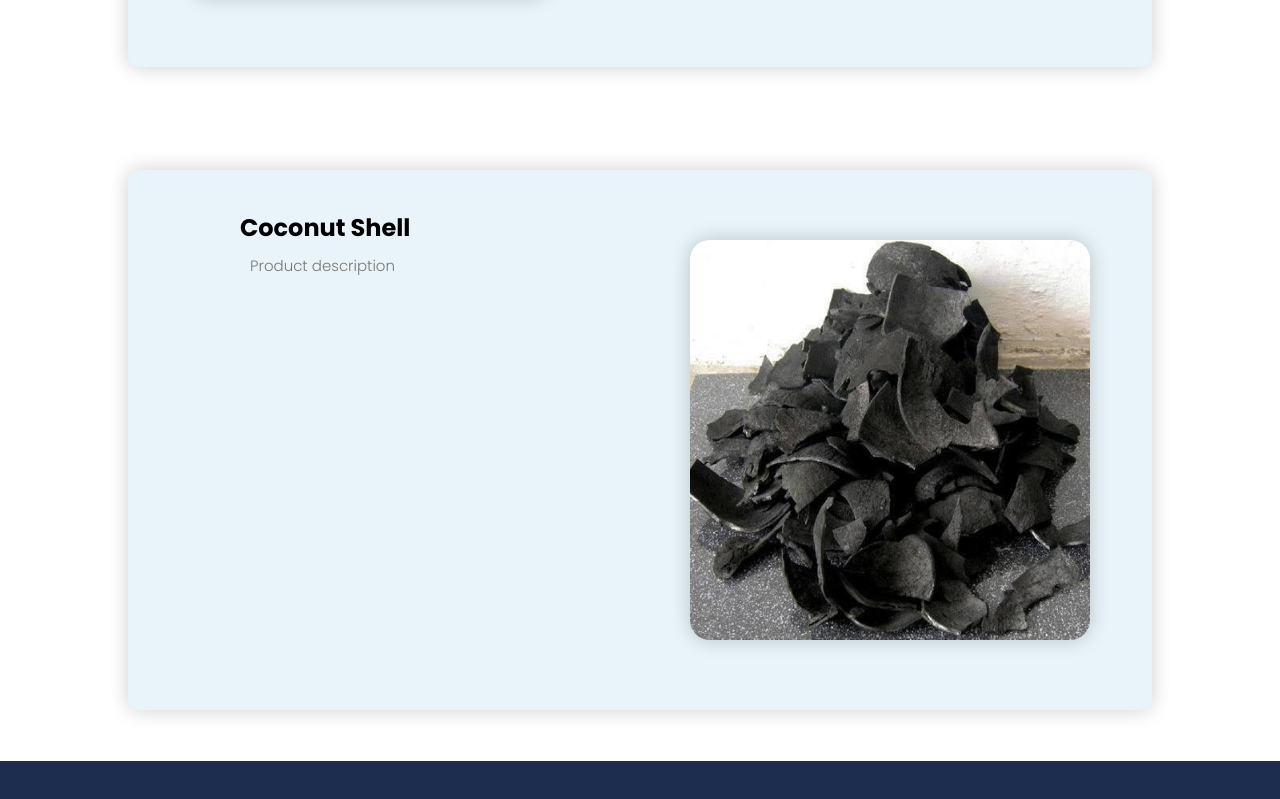
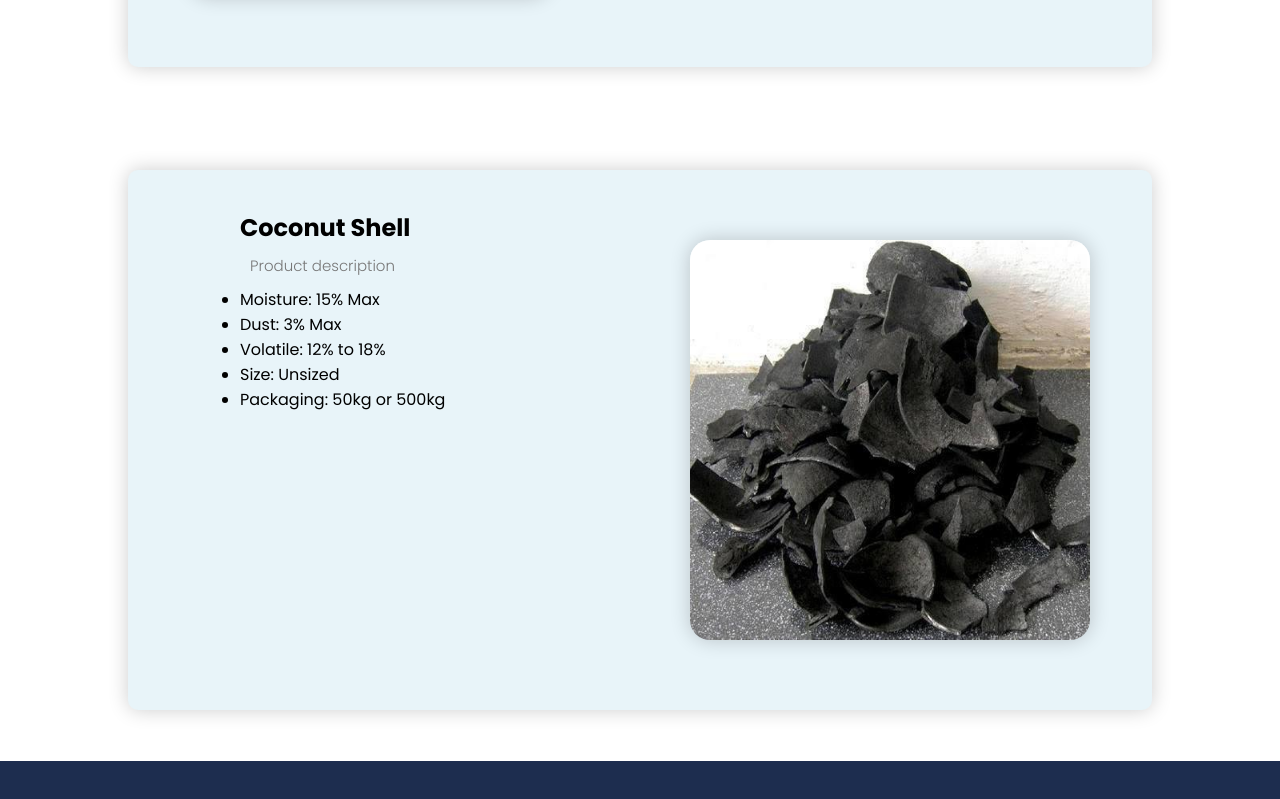
Before and after one commit to rab-bangtanstan/rab-bangtanstan.github.io, a plain HTML site: page products.html in a window 1280 px wide. Shown: the part 1104-1903 px from the top of the page. Drawn offline with Linux system fonts and the light colour scheme.

Commit message:
suggested changes

```diff
--- a/mainStyle.css
+++ b/mainStyle.css
@@ -1,5 +1,6 @@
 html, body {
     overflow-x: hidden;
+    scroll-behavior: smooth;
     /* overflow-y: hidden; */
   }
 
@@ -14,6 +15,7 @@ body {
     font-family: 'Poppins', sans-serif;
 
 }
+
 
 
 
@@ -175,6 +177,7 @@ nav .fa-solid {
     margin: auto;
     text-align: center;
     padding-top: 100px;
+
 
 }
 
--- a/products.html
+++ b/products.html
@@ -53,6 +53,7 @@
             <div class ="prod-page-coconut">
                 <h2>Coconut Shell</h2>
                 <p>Product description</p>
+
             </div>
 
 
@@ -67,6 +68,15 @@
             <div class ="prod-page-charcoal">
                 <h2>Coconut Shell</h2>
                 <p>Product description</p>
+                <ul>
+                    <li>Moisture: 15% Max</li>
+                    <li>Dust: 3% Max</li>
+
+                    <li>Volatile: 12% to 18% </li>
+                    <li>    Size: Unsized</li>
+                     <li>   Packaging: 50kg or 500kg</li>
+
+                </ul>
             </div>
 
          </div>
```
Also changed, not shown: contactUs.html (+3 -1 lines), index.html (+1 -1 lines).
